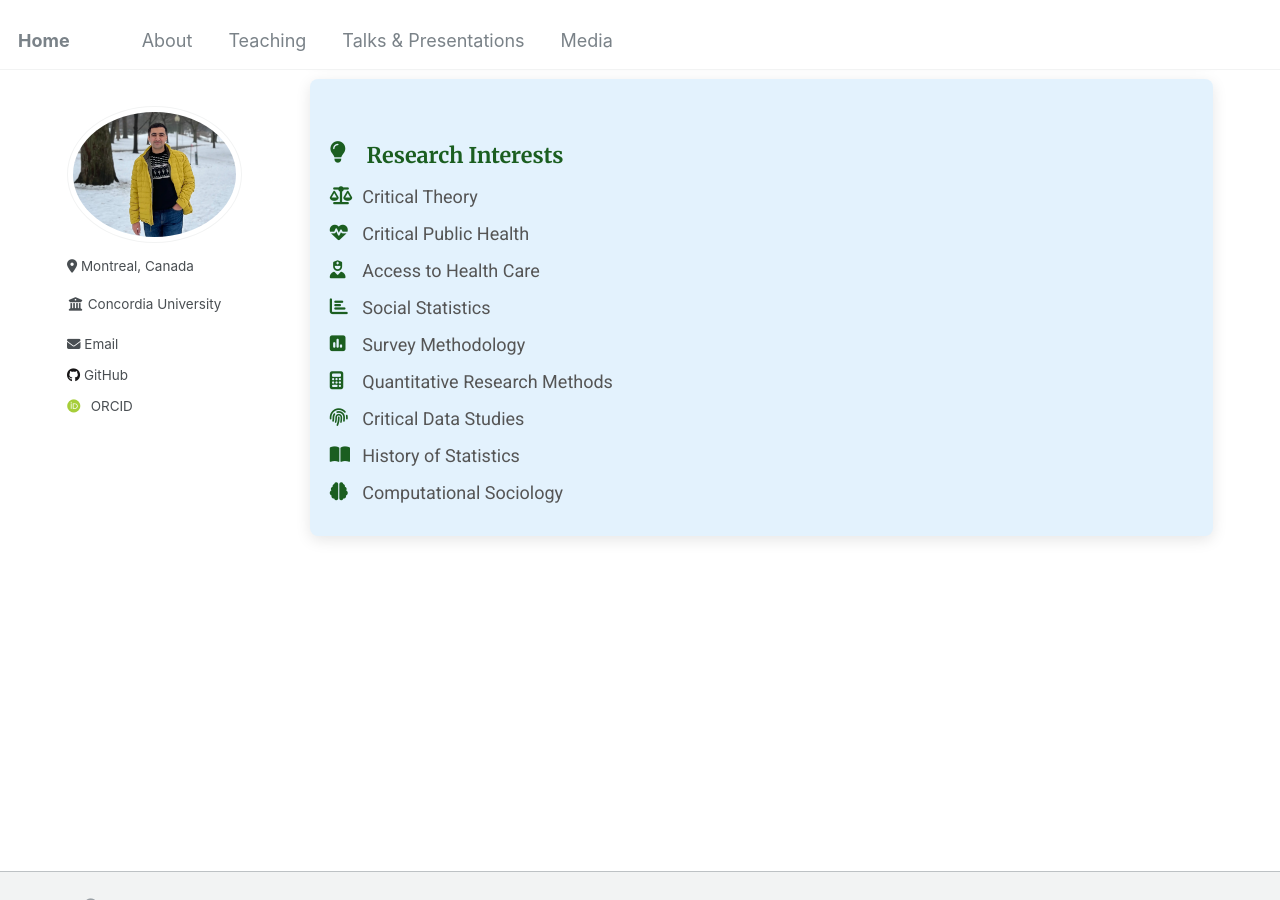
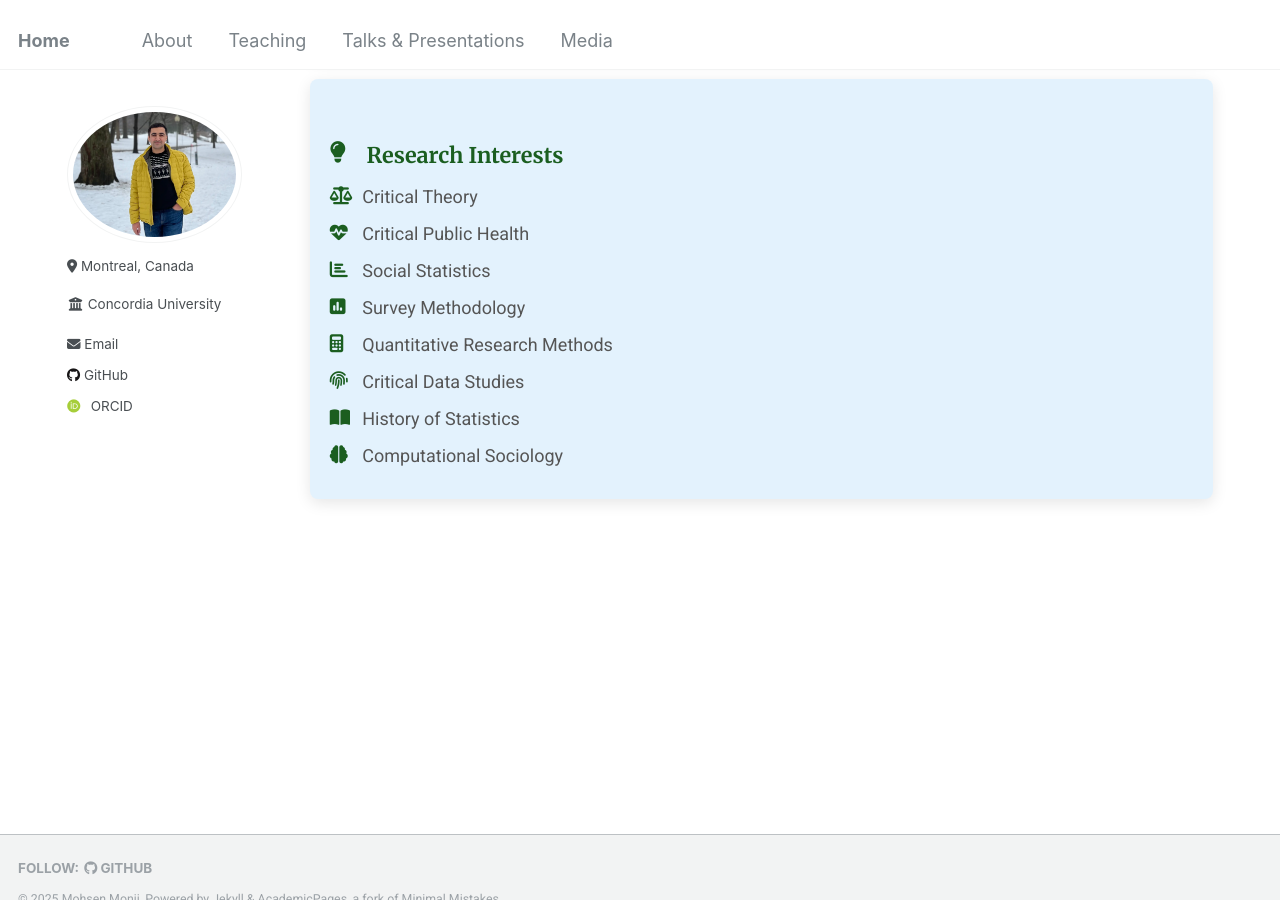
Before and after one commit to Mohsnmonji/mohsnmonji.github.io, a Jekyll site: the page built from about-me.md, in a window 1280 px wide and 900 px high, scrolled down 613 px. Built offline with Jekyll 4.4.1, drawn with Linux system fonts in a browser that asks for light colours; some web fonts are replaced.

Commit message:
Update about-me.md

```diff
--- a/about-me.md
+++ b/about-me.md
@@ -122,7 +122,6 @@ author_profile: true
   <ul>
     <li><i class="fas fa-balance-scale icon"></i> Critical Theory</li>
     <li><i class="fas fa-heartbeat icon"></i> Critical Public Health</li>
-    <li><i class="fas fa-user-nurse icon"></i> Access to Health Care</li>
     <li><i class="fas fa-chart-bar icon"></i> Social Statistics</li>
     <li><i class="fas fa-poll icon"></i> Survey Methodology</li>
     <li><i class="fas fa-calculator icon"></i> Quantitative Research Methods</li>
```
